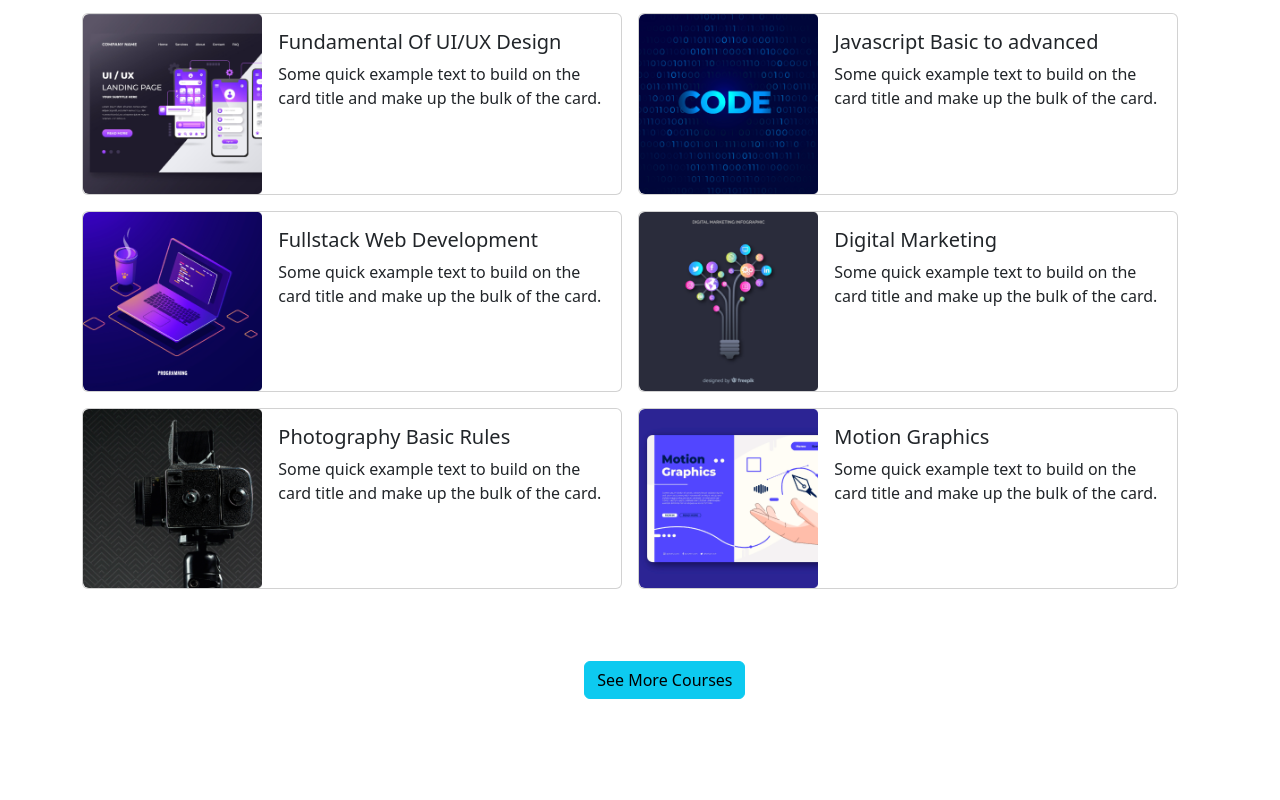
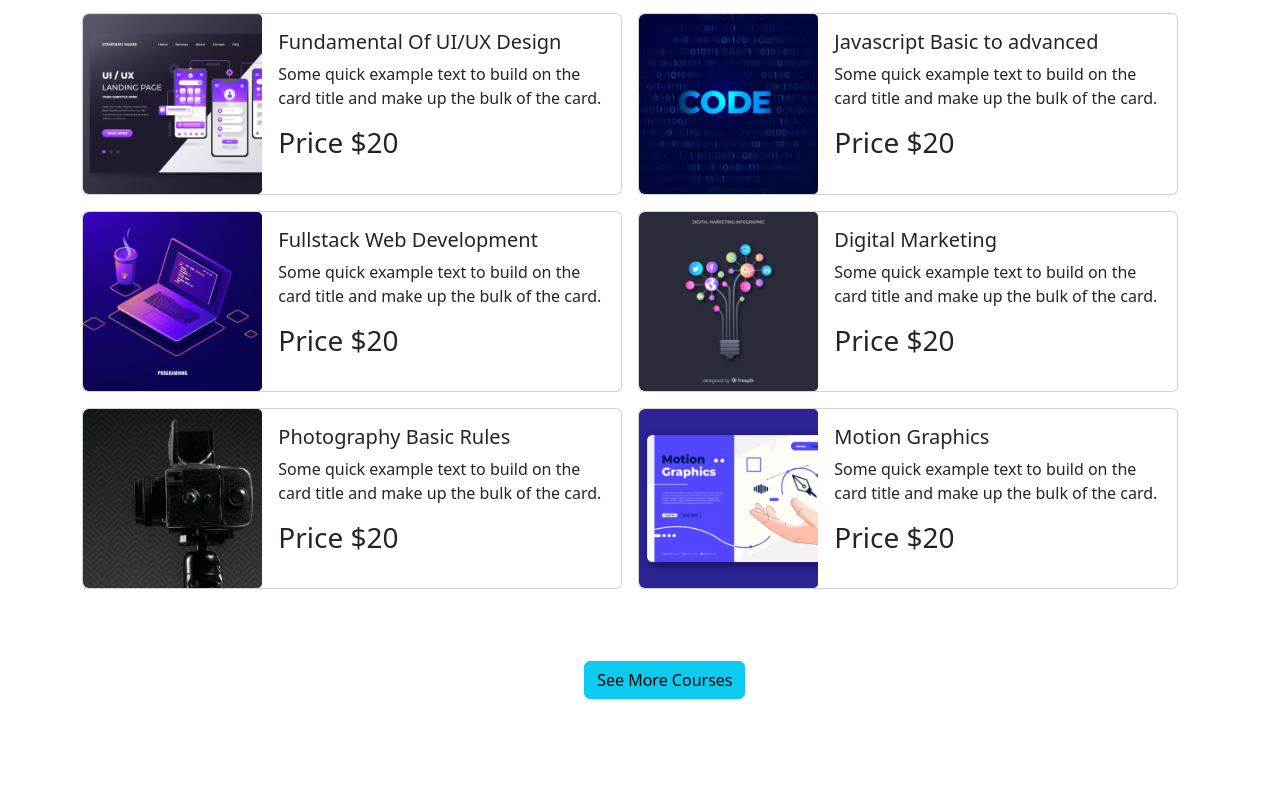
Before and after one commit to ShakilTalukder07/tech-plus, a plain HTML site: page index.html in a window 1280 px wide. Shown: the part 1105-1905 px from the top of the page. Drawn offline with nearby package versions, Linux system fonts and the light colour scheme.

Commit message:
price adedd to the course section

```diff
--- a/index.html
+++ b/index.html
@@ -119,6 +119,7 @@
                           <h5 class="card-title">Fundamental Of UI/UX Design</h5>
                           <p class="card-text">Some quick example text to build on the card title
                             and make up the bulk of the card.</p>
+                            <h3>Price $20</h3>
                         </div>
                       </div>
                     </div>
@@ -133,6 +134,7 @@
                           <h5 class="card-title">Javascript Basic to advanced</h5>
                           <p class="card-text">Some quick example text to build on the card title
                             and make up the bulk of the card.</p>
+                            <h3>Price $20</h3>
                         </div>
                       </div>
                     </div>
@@ -149,6 +151,7 @@
                           <h5 class="card-title">Fullstack Web Development</h5>
                           <p class="card-text">Some quick example text to build on the card title
                             and make up the bulk of the card.</p>
+                            <h3>Price $20</h3>
                         </div>
                       </div>
                     </div>
@@ -163,6 +166,7 @@
                           <h5 class="card-title">Digital Marketing</h5>
                           <p class="card-text">Some quick example text to build on the card title
                             and make up the bulk of the card.</p>
+                            <h3>Price $20</h3>
                         </div>
                       </div>
                     </div>
@@ -179,6 +183,7 @@
                           <h5 class="card-title">Photography Basic Rules</h5>
                           <p class="card-text">Some quick example text to build on the card title
                             and make up the bulk of the card.</p>
+                            <h3>Price $20</h3>
                         </div>
                       </div>
                     </div>
@@ -193,6 +198,7 @@
                           <h5 class="card-title">Motion Graphics</h5>
                           <p class="card-text">Some quick example text to build on the card title
                             and make up the bulk of the card.</p>
+                            <h3>Price $20</h3>
                         </div>
                       </div>
                     </div>
```
